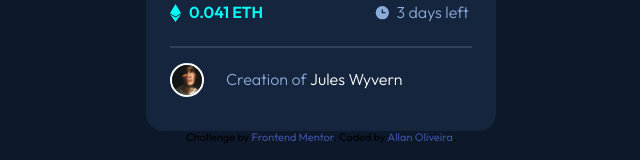
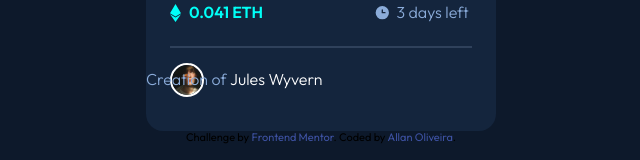
Before and after one commit to AllanSancley/nft-preview-card-Frontend.mentor, a plain HTML site: page index.html in a window 1280 px wide. Shown: the part 559-719 px from the top of the page, without its empty margins (319-959 px from the left). Drawn offline with Linux system fonts and the light colour scheme.

Commit message:
first commit

```diff
--- a/style/style.css
+++ b/style/style.css
@@ -76,7 +76,7 @@ hr {
 .autor {
     position: relative;
     font-size: 1em;
-    margin:22px 0 0 80px;
+    margin-top:22px;
 }
 .name {
     color: hsl(0, 0%, 100%);
```
